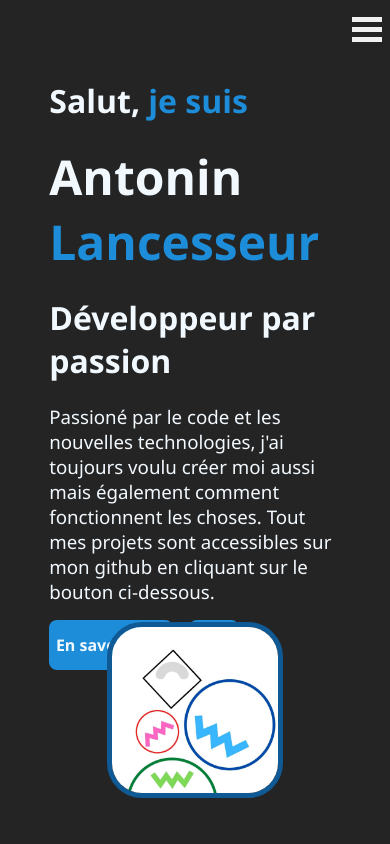
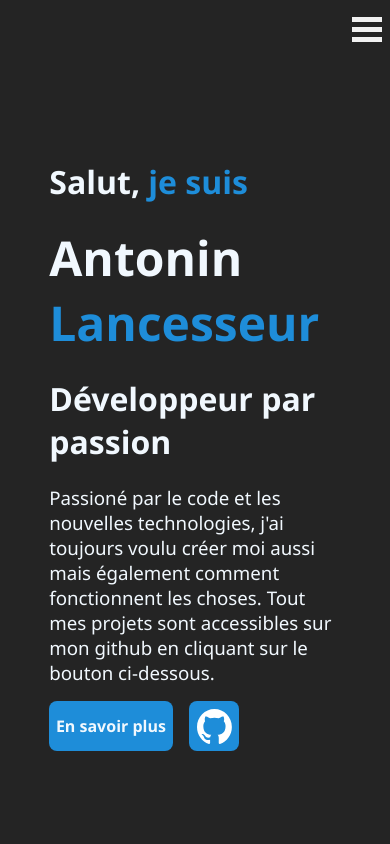
Before and after one commit to XP48/portfolio, a plain HTML site: page index.html in a window 390 px wide. Shown: the top 844 px of the page. Drawn offline with Linux system fonts and the light colour scheme.

Commit message:
ajustement du responsive

```diff
--- a/style.css
+++ b/style.css
@@ -232,9 +232,8 @@ li a {
     .navbar-burger {
         display: block;
     }
-    .presentation {
-        align-items: normal;
-        padding-top: 15%;
+    .presentation .logo {
+        display: none;
     }
     .logo-present {
         position: absolute;
```
